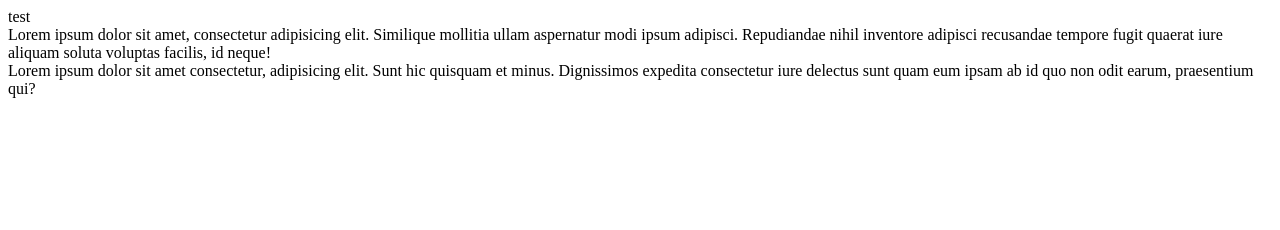
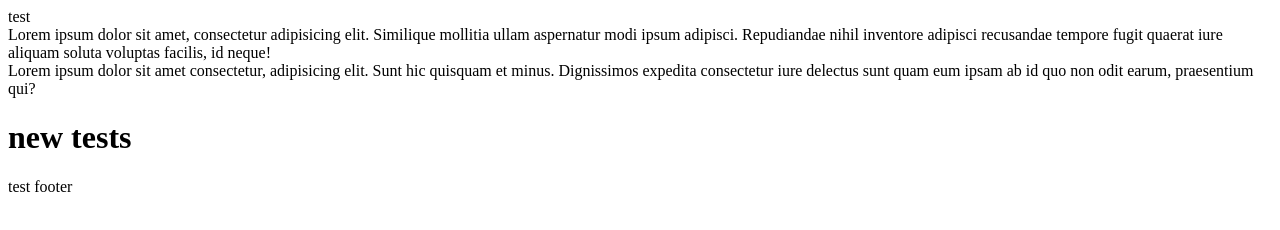
Before and after one commit to KrasiIvaylov/test, a plain HTML site: page index.html in a window 1280 px wide. Drawn offline with Linux system fonts and the light colour scheme.

Commit message:
additional test commits

```diff
--- a/index.html
+++ b/index.html
@@ -23,6 +23,14 @@
         consectetur iure delectus sunt quam eum ipsam ab id quo non odit earum, praesentium qui?
 
     </div>
+    <h1>
+        new tests
+    </h1>
+
+    <footer>
+        test footer
+    </footer>
 </body>
 
+
 </html>
```
